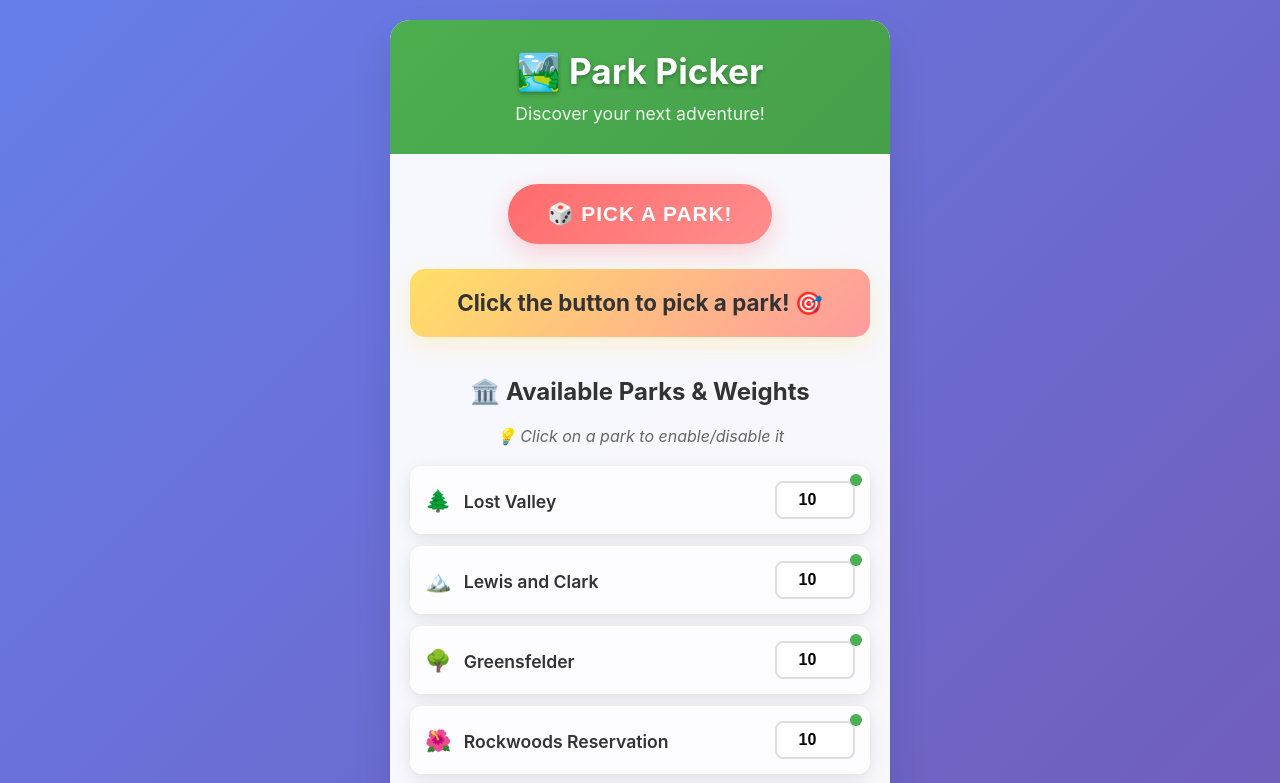
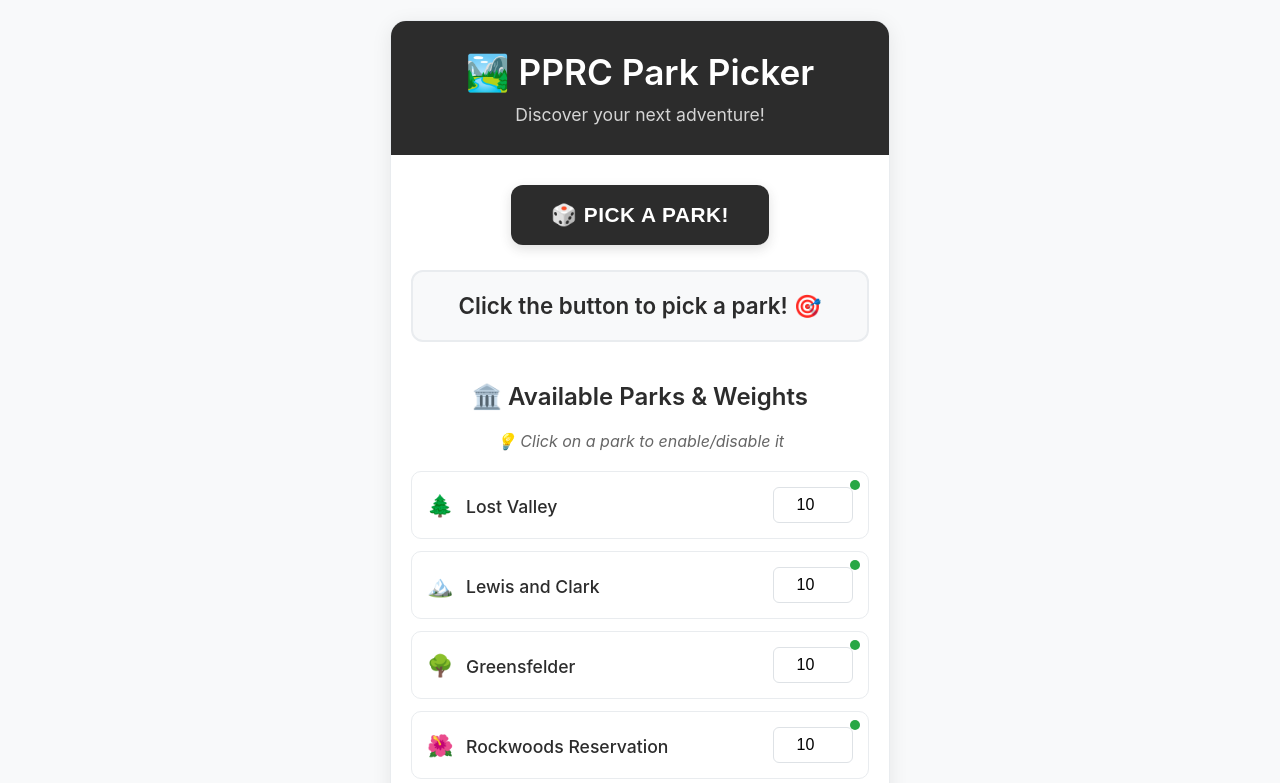
Before and after one commit to baw0912/park-picker, a plain HTML site: page docs/index.html in a window 1280 px wide. Shown: the top 783 px of the page. Drawn offline with Linux system fonts and the light colour scheme.

Commit message:
changed title and theme

```diff
--- a/docs/index.html
+++ b/docs/index.html
@@ -3,7 +3,7 @@
 <head>
     <meta charset="UTF-8">
     <meta name="viewport" content="width=device-width, initial-scale=1.0">
-    <title>Park Picker</title>
+    <title>PPRC Park Picker</title>
     <style>
         * {
             margin: 0;
@@ -13,24 +13,24 @@
 
         body {
             font-family: -apple-system, BlinkMacSystemFont, 'Segoe UI', Roboto, sans-serif;
-            background: linear-gradient(135deg, #667eea 0%, #764ba2 100%);
+            background: #f8f9fa;
             min-height: 100vh;
             padding: 20px;
-            color: #333;
+            color: #2c2c2c;
         }
 
         .container {
             max-width: 500px;
             margin: 0 auto;
-            background: rgba(255, 255, 255, 0.95);
-            border-radius: 20px;
-            box-shadow: 0 20px 40px rgba(0, 0, 0, 0.1);
-            backdrop-filter: blur(10px);
+            background: #ffffff;
+            border-radius: 16px;
+            box-shadow: 0 4px 20px rgba(0, 0, 0, 0.08);
+            border: 1px solid #e9ecef;
             overflow: hidden;
         }
 
         .header {
-            background: linear-gradient(135deg, #4CAF50, #45a049);
+            background: #2c2c2c;
             padding: 30px 20px;
             text-align: center;
             color: white;
@@ -39,12 +39,13 @@
         .header h1 {
             font-size: 2.2em;
             margin-bottom: 10px;
-            text-shadow: 0 2px 4px rgba(0, 0, 0, 0.3);
+            font-weight: 600;
         }
 
         .header p {
-            opacity: 0.9;
+            opacity: 0.8;
             font-size: 1.1em;
+            font-weight: 400;
         }
 
         .content {
@@ -57,23 +58,24 @@
         }
 
         .pick-button {
-            background: linear-gradient(135deg, #FF6B6B, #FF8E8E);
+            background: #2c2c2c;
             color: white;
             border: none;
             padding: 18px 40px;
-            border-radius: 50px;
+            border-radius: 12px;
             font-size: 1.3em;
-            font-weight: bold;
+            font-weight: 600;
             cursor: pointer;
             transition: all 0.3s ease;
-            box-shadow: 0 8px 25px rgba(255, 107, 107, 0.3);
+            box-shadow: 0 4px 12px rgba(44, 44, 44, 0.15);
             text-transform: uppercase;
-            letter-spacing: 1px;
+            letter-spacing: 0.5px;
         }
 
         .pick-button:hover {
-            transform: translateY(-3px);
-            box-shadow: 0 12px 35px rgba(255, 107, 107, 0.4);
+            background: #1a1a1a;
+            transform: translateY(-2px);
+            box-shadow: 0 6px 20px rgba(44, 44, 44, 0.25);
         }
 
         .pick-button:active {
@@ -83,18 +85,19 @@
         .result {
             margin-top: 25px;
             padding: 20px;
-            background: linear-gradient(135deg, #FFE066, #FF9A9E);
-            border-radius: 15px;
+            background: #f8f9fa;
+            border: 2px solid #e9ecef;
+            border-radius: 12px;
             font-size: 1.4em;
-            font-weight: bold;
+            font-weight: 600;
             text-align: center;
             min-height: 60px;
             display: flex;
             align-items: center;
             justify-content: center;
-            box-shadow: 0 8px 25px rgba(255, 224, 102, 0.3);
+            color: #2c2c2c;
             opacity: 0;
-            transform: scale(0.8);
+            transform: scale(0.95);
             transition: all 0.5s ease;
         }
 
@@ -110,9 +113,9 @@
         .section-title {
             font-size: 1.5em;
             margin-bottom: 20px;
-            color: #333;
+            color: #2c2c2c;
             text-align: center;
-            font-weight: bold;
+            font-weight: 600;
         }
 
         .park-item {
@@ -121,47 +124,49 @@
             justify-content: space-between;
             padding: 15px;
             margin-bottom: 12px;
-            background: rgba(255, 255, 255, 0.8);
-            border-radius: 12px;
-            box-shadow: 0 4px 15px rgba(0, 0, 0, 0.1);
+            background: #ffffff;
+            border: 1px solid #e9ecef;
+            border-radius: 10px;
             transition: all 0.3s ease;
             cursor: pointer;
             position: relative;
         }
 
         .park-item:hover {
-            transform: translateY(-2px);
-            box-shadow: 0 8px 25px rgba(0, 0, 0, 0.15);
+            transform: translateY(-1px);
+            box-shadow: 0 4px 12px rgba(0, 0, 0, 0.08);
+            border-color: #dee2e6;
         }
 
         .park-item.disabled {
             opacity: 0.5;
-            background: rgba(200, 200, 200, 0.6);
+            background: #f8f9fa;
+            border-color: #e9ecef;
         }
 
         .park-item.disabled .park-name {
             text-decoration: line-through;
-            color: #888;
+            color: #6c757d;
         }
 
         .status-indicator {
             position: absolute;
             top: 8px;
             right: 8px;
-            width: 12px;
-            height: 12px;
+            width: 10px;
+            height: 10px;
             border-radius: 50%;
-            background: #4CAF50;
+            background: #28a745;
             transition: all 0.3s ease;
         }
 
         .park-item.disabled .status-indicator {
-            background: #f44336;
+            background: #dc3545;
         }
 
         .park-name {
-            font-weight: 600;
-            color: #333;
+            font-weight: 500;
+            color: #2c2c2c;
             flex: 1;
             font-size: 1.1em;
         }
@@ -169,37 +174,42 @@
         .weight-input {
             width: 80px;
             padding: 8px 12px;
-            border: 2px solid #ddd;
-            border-radius: 8px;
+            border: 1px solid #dee2e6;
+            border-radius: 6px;
             text-align: center;
             font-size: 1em;
-            font-weight: bold;
+            font-weight: 500;
             transition: all 0.3s ease;
+            background: #ffffff;
         }
 
         .weight-input:focus {
             outline: none;
-            border-color: #4CAF50;
-            box-shadow: 0 0 0 3px rgba(76, 175, 80, 0.2);
+            border-color: #2c2c2c;
+            box-shadow: 0 0 0 2px rgba(44, 44, 44, 0.1);
         }
 
         .stats {
             margin-top: 25px;
             padding: 20px;
-            background: linear-gradient(135deg, #667eea, #764ba2);
-            border-radius: 15px;
-            color: white;
+            background: #f8f9fa;
+            border: 1px solid #e9ecef;
+            border-radius: 12px;
+            color: #2c2c2c;
             text-align: center;
         }
 
         .stats h3 {
             margin-bottom: 10px;
             font-size: 1.2em;
+            font-weight: 500;
+            color: #495057;
         }
 
         .total-weight {
             font-size: 1.5em;
-            font-weight: bold;
+            font-weight: 600;
+            color: #2c2c2c;
         }
 
         @media (max-width: 480px) {
@@ -238,7 +248,7 @@
 <body>
     <div class="container">
         <div class="header">
-            <h1>🏞️ Park Picker</h1>
+            <h1>🏞️ PPRC Park Picker</h1>
             <p>Discover your next adventure!</p>
         </div>
 
```
